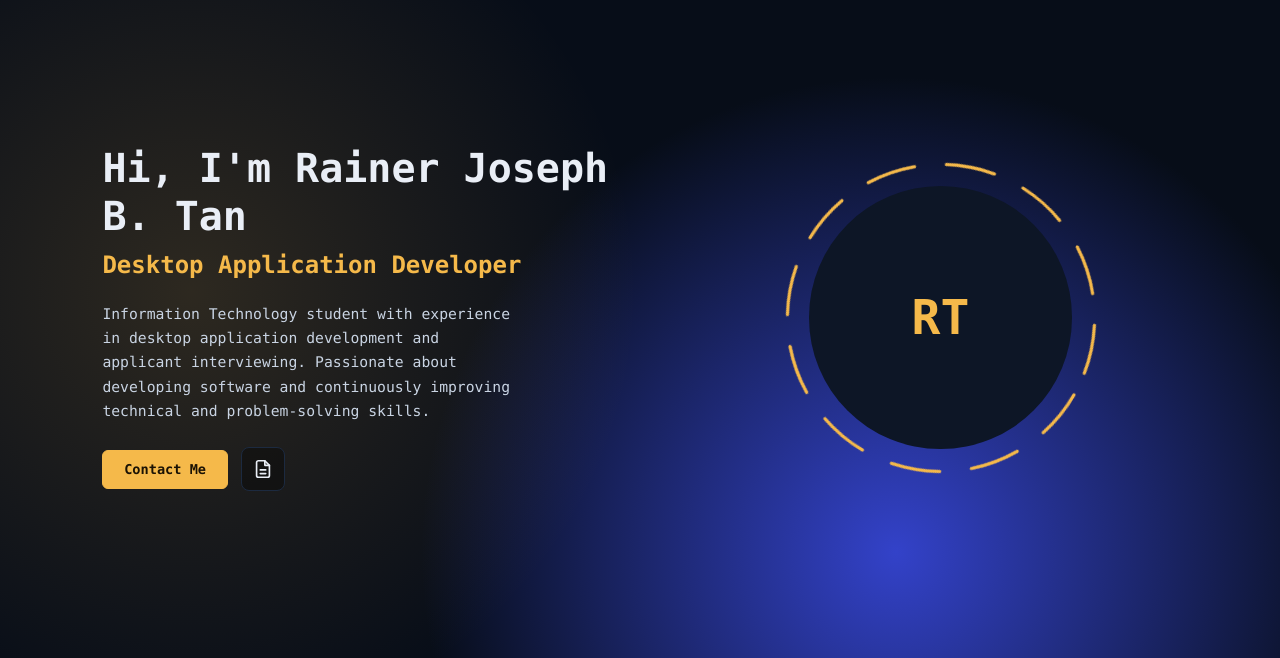
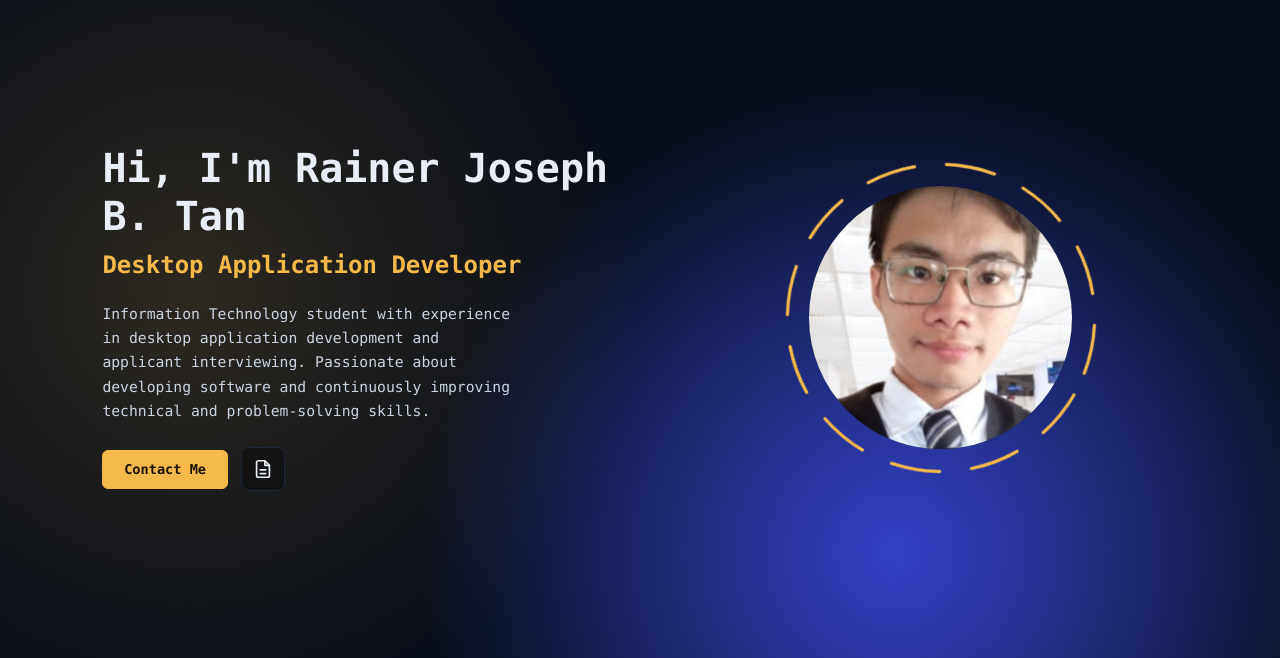
Before and after one commit to RainerTan16/RainerTan16.github.io, a plain HTML site: page index.html in a window 1280 px wide. Shown: the part 65-723 px from the top of the page. Drawn offline with Linux system fonts and the light colour scheme.

Commit message:
Update photo source in index.html

```diff
--- a/index.html
+++ b/index.html
@@ -36,7 +36,7 @@
   <div class="photo-wrap">
     <svg class="ring" viewBox="0 0 300 300" aria-hidden="true"><circle cx="150" cy="150" r="144" fill="none" stroke="currentColor" stroke-width="3" stroke-dasharray="46 30" stroke-linecap="round"/></svg>
     <!-- PALITAN: ilagay ang picture mo sa assets/profile.jpg -->
-    <img id="photo" src="Photo.jpg" alt="Error" width="260" height="260">
+    <img id="photo" src="ModernPhoto.jpg" alt="Error" width="260" height="260">
     <div id="photo-fallback" class="fallback" hidden>RT</div>
   </div>
   <div class="marquee" id="stack" aria-label="Skills and tools">
```
